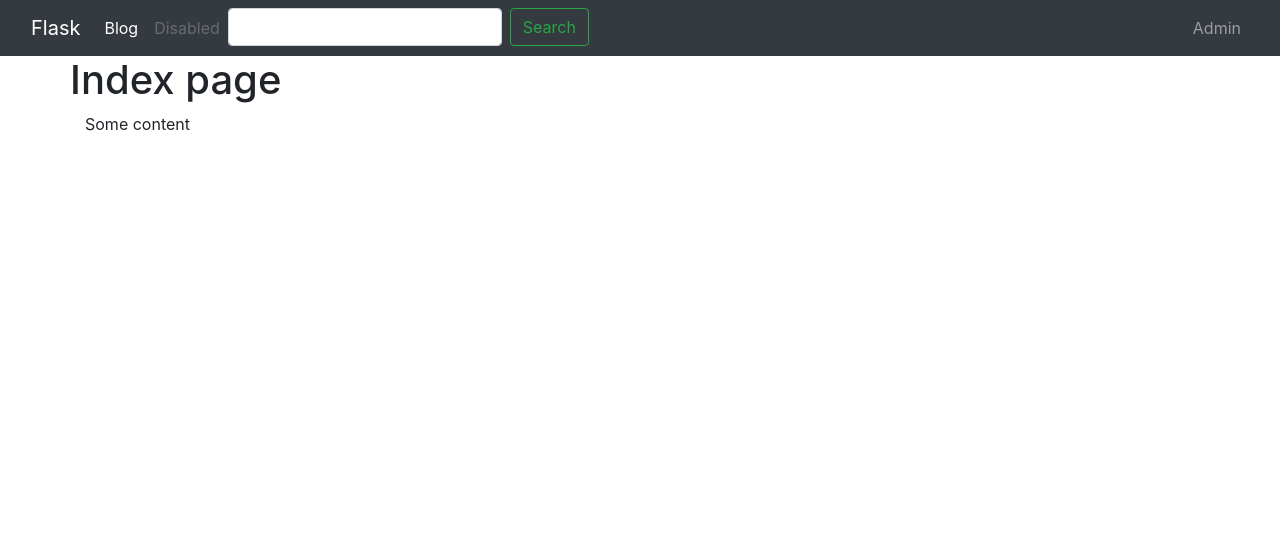
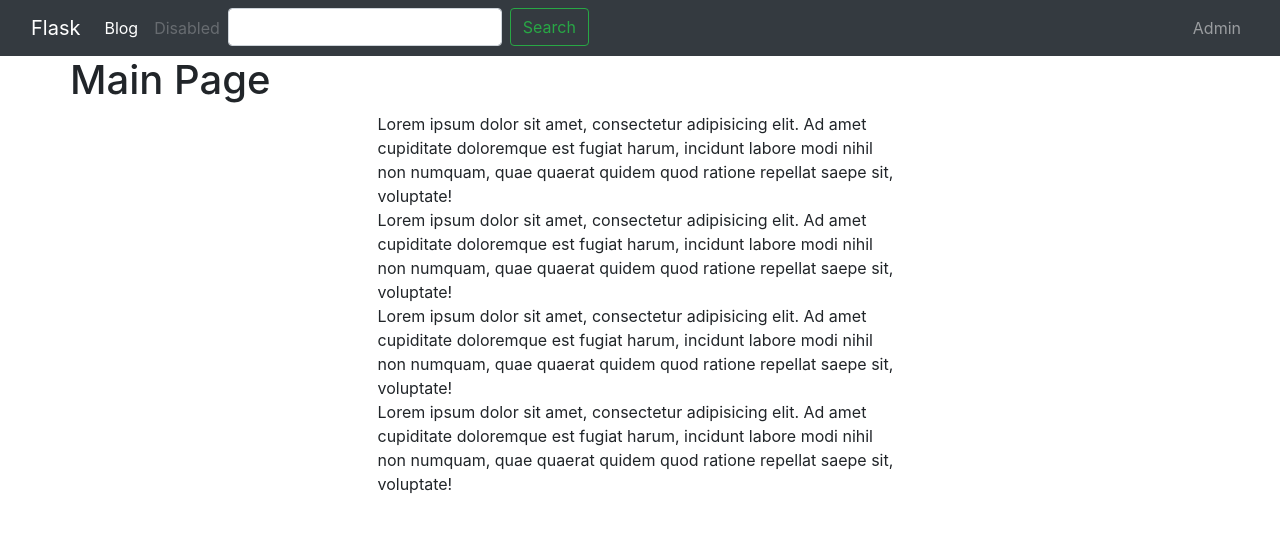
Before and after one commit to DmitriySmolin/blog-flask-v2, a Flask app: page / in a window 1280 px wide. Shown: the top 533 px of the page. Run offline with Flask 2, Linux system fonts and the light colour scheme; a user stored in the database is signed in; data comes from the database, SQL or seed files in the repository; parts of the project's set-up code (start-up, migrations or seed data) failed here and were passed over; some libraries are stand-ins or nearby versions.

Commit message:
feat: add 404 page, custom CSS

```diff
--- a/posts/blueprint.py
+++ b/posts/blueprint.py
@@ -35,7 +35,7 @@ def create_post():
 @posts.route('/<slug>/edit/', methods=['POST', 'GET'])
 @login_required
 def edit_post(slug):
-    post = Post.query.filter(Post.slug == slug).first()
+    post = Post.query.filter(Post.slug == slug).first_or_404()
     if request.method == 'POST':
         form = PostForm(formdata=request.form, obj=post)
         form.populate_obj(post)
@@ -75,7 +75,7 @@ def index():
 
 @posts.route('/<slug>')
 def post_detail(slug):
-    post = Post.query.filter(Post.slug == slug).first()
+    post = Post.query.filter(Post.slug == slug).first_or_404()
     tags = post.tags
     return render_template('posts/post_detail.html', post=post, tags=tags)
 
--- /dev/null
+++ b/static/css/style.css
@@ -0,0 +1,3 @@
+.navbar {
+border-radius:0;
+}
--- a/templates/base.html
+++ b/templates/base.html
@@ -3,6 +3,7 @@
 <head>
     <meta charset="UTF-8">
     <link rel="stylesheet" href="https://stackpath.bootstrapcdn.com/bootstrap/4.5.2/css/bootstrap.min.css">
+    <link rel="stylesheet" href="{{ url_for('static', filename='css/style.css')  }}">
     <title>{% block title %}{% endblock %} | Flask app</title>
 </head>
 <body>
--- a/templates/index.html
+++ b/templates/index.html
@@ -5,9 +5,28 @@ Index page
 {% endblock %}
 
 {% block content_title %}
-<h1>Index page</h1>
+<h1>Main Page</h1>
 {% endblock %}
 
 {% block content %}
-Some content
+<div class="offset-md-3 col-md-6">
+    Lorem ipsum dolor sit amet, consectetur adipisicing elit.
+    Ad amet cupiditate doloremque est fugiat harum, incidunt labore modi nihil non numquam,
+    quae quaerat quidem quod ratione repellat saepe sit, voluptate!
+</div>
+<div class="offset-md-3  col-md-6">
+    Lorem ipsum dolor sit amet, consectetur adipisicing elit.
+    Ad amet cupiditate doloremque est fugiat harum, incidunt labore modi nihil non numquam,
+    quae quaerat quidem quod ratione repellat saepe sit, voluptate!
+</div>
+<div class="offset-md-3  col-md-6">
+    Lorem ipsum dolor sit amet, consectetur adipisicing elit.
+    Ad amet cupiditate doloremque est fugiat harum, incidunt labore modi nihil non numquam,
+    quae quaerat quidem quod ratione repellat saepe sit, voluptate!
+</div>
+<div class="offset-md-3  col-md-6">
+    Lorem ipsum dolor sit amet, consectetur adipisicing elit.
+    Ad amet cupiditate doloremque est fugiat harum, incidunt labore modi nihil non numquam,
+    quae quaerat quidem quod ratione repellat saepe sit, voluptate!
+</div>
 {% endblock %}
--- a/view.py
+++ b/view.py
@@ -5,3 +5,8 @@ from flask import render_template
 @app.route('/')
 def index():
     return render_template('index.html')
+
+
+@app.errorhandler(404)
+def page_not_found(e):
+    return render_template('404.html'), 404
```
Also changed, not shown: templates/404.html (added, +14 -0 lines).
